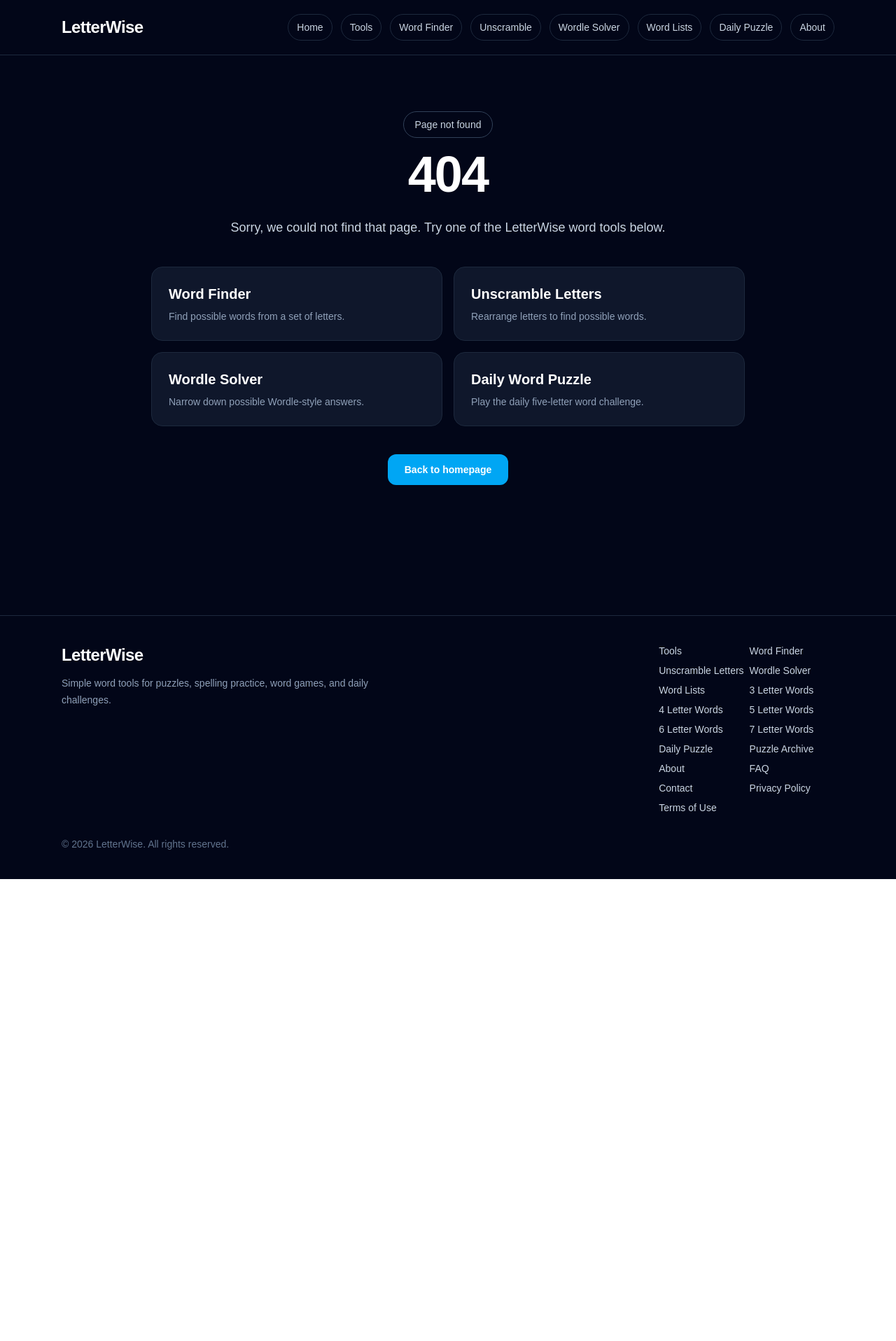
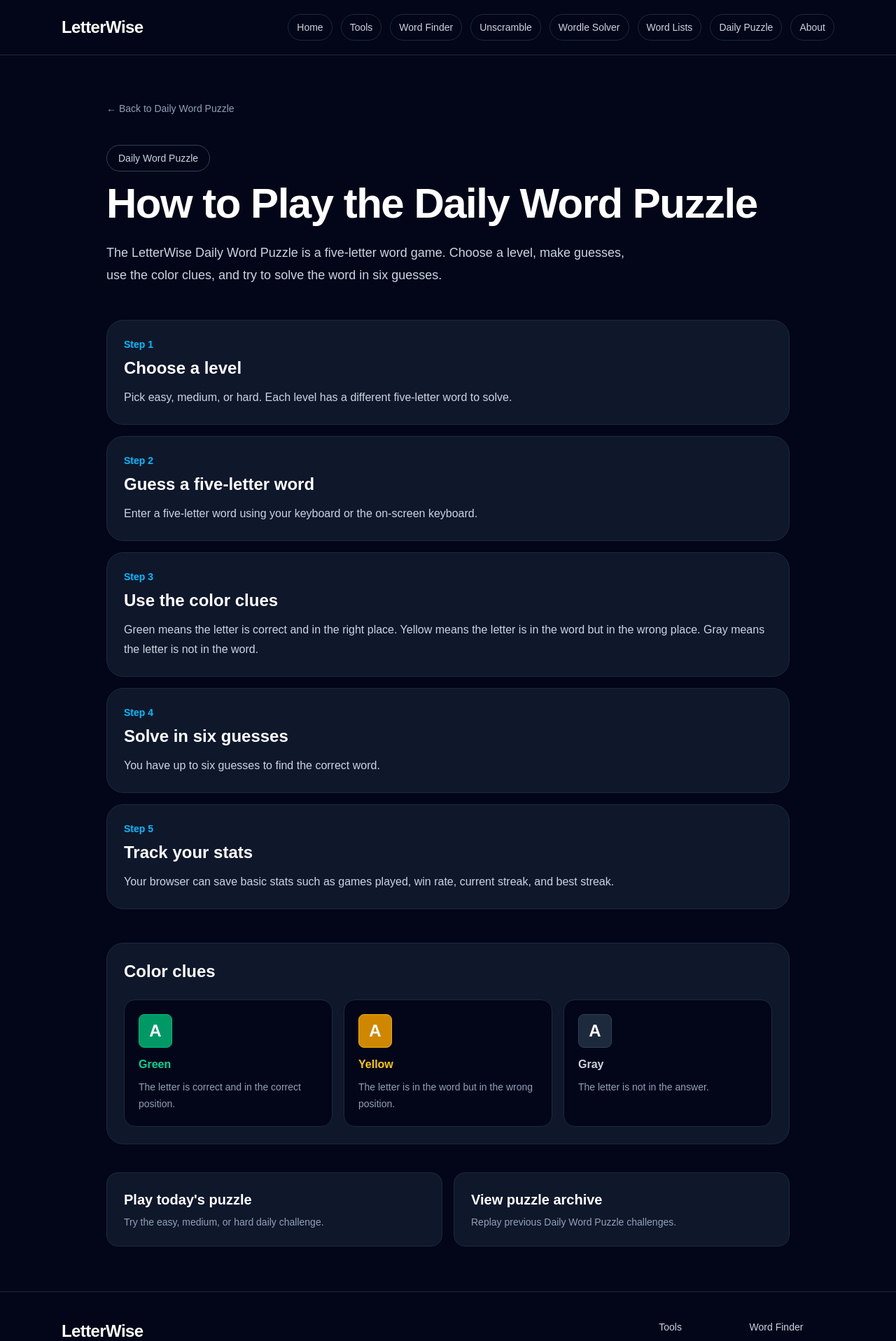
Before and after one commit to LetterWise/letterwise, a Next.js app: page /daily-word-puzzle/how-to-play in a window 1280 px wide. Before the commit this address had no page. Shown: the top 1916 px of the page at 70% size. Before the commit the page ends 1256 px from the top, so only its background shows below. Built offline with nearby package versions, Linux system fonts and the light colour scheme.

Commit message:
Add daily puzzle how to play page

```diff
--- /dev/null
+++ b/app/daily-word-puzzle/how-to-play/page.tsx
@@ -0,0 +1,141 @@
+export const metadata = {
+  title: "How to Play Daily Word Puzzle | LetterWise",
+  description:
+    "Learn how to play the LetterWise Daily Word Puzzle, including the rules, color clues, levels, guesses, stats, and archive puzzles.",
+};
+
+const steps = [
+  {
+    title: "Choose a level",
+    description:
+      "Pick easy, medium, or hard. Each level has a different five-letter word to solve.",
+  },
+  {
+    title: "Guess a five-letter word",
+    description:
+      "Enter a five-letter word using your keyboard or the on-screen keyboard.",
+  },
+  {
+    title: "Use the color clues",
+    description:
+      "Green means the letter is correct and in the right place. Yellow means the letter is in the word but in the wrong place. Gray means the letter is not in the word.",
+  },
+  {
+    title: "Solve in six guesses",
+    description:
+      "You have up to six guesses to find the correct word.",
+  },
+  {
+    title: "Track your stats",
+    description:
+      "Your browser can save basic stats such as games played, win rate, current streak, and best streak.",
+  },
+];
+
+export default function HowToPlayDailyWordPuzzlePage() {
+  return (
+    <main className="min-h-screen bg-slate-950 text-white">
+      <section className="mx-auto max-w-5xl px-6 py-16">
+        <a
+          href="/daily-word-puzzle"
+          className="text-sm text-slate-400 hover:text-white"
+        >
+          ← Back to Daily Word Puzzle
+        </a>
+
+        <div className="mt-10">
+          <p className="mb-4 inline-block rounded-full border border-slate-700 px-4 py-2 text-sm text-slate-300">
+            Daily Word Puzzle
+          </p>
+
+          <h1 className="text-4xl font-bold tracking-tight sm:text-6xl">
+            How to Play the Daily Word Puzzle
+          </h1>
+
+          <p className="mt-6 max-w-3xl text-lg leading-8 text-slate-300">
+            The LetterWise Daily Word Puzzle is a five-letter word game. Choose
+            a level, make guesses, use the color clues, and try to solve the
+            word in six guesses.
+          </p>
+        </div>
+
+        <section className="mt-12 grid gap-4">
+          {steps.map((step, index) => (
+            <div
+              key={step.title}
+              className="rounded-3xl border border-slate-800 bg-slate-900 p-6"
+            >
+              <p className="text-sm font-semibold text-sky-400">
+                Step {index + 1}
+              </p>
+
+              <h2 className="mt-2 text-2xl font-semibold">{step.title}</h2>
+
+              <p className="mt-3 leading-7 text-slate-300">
+                {step.description}
+              </p>
+            </div>
+          ))}
+        </section>
+
+        <section className="mt-12 rounded-3xl border border-slate-800 bg-slate-900 p-6">
+          <h2 className="text-2xl font-semibold">Color clues</h2>
+
+          <div className="mt-6 grid gap-4 sm:grid-cols-3">
+            <div className="rounded-2xl border border-slate-800 bg-slate-950 p-5">
+              <div className="mb-3 flex h-12 w-12 items-center justify-center rounded-lg border border-emerald-500 bg-emerald-600 text-2xl font-bold">
+                A
+              </div>
+              <h3 className="font-semibold text-emerald-400">Green</h3>
+              <p className="mt-2 text-sm leading-6 text-slate-400">
+                The letter is correct and in the correct position.
+              </p>
+            </div>
+
+            <div className="rounded-2xl border border-slate-800 bg-slate-950 p-5">
+              <div className="mb-3 flex h-12 w-12 items-center justify-center rounded-lg border border-yellow-500 bg-yellow-600 text-2xl font-bold">
+                A
+              </div>
+              <h3 className="font-semibold text-yellow-400">Yellow</h3>
+              <p className="mt-2 text-sm leading-6 text-slate-400">
+                The letter is in the word but in the wrong position.
+              </p>
+            </div>
+
+            <div className="rounded-2xl border border-slate-800 bg-slate-950 p-5">
+              <div className="mb-3 flex h-12 w-12 items-center justify-center rounded-lg border border-slate-700 bg-slate-800 text-2xl font-bold">
+                A
+              </div>
+              <h3 className="font-semibold text-slate-300">Gray</h3>
+              <p className="mt-2 text-sm leading-6 text-slate-400">
+                The letter is not in the answer.
+              </p>
+            </div>
+          </div>
+        </section>
+
+        <section className="mt-10 grid gap-4 sm:grid-cols-2">
+          <a
+            href="/daily-word-puzzle"
+            className="rounded-2xl border border-slate-800 bg-slate-900 p-6 hover:bg-slate-800"
+          >
+            <h2 className="text-xl font-semibold">Play today&apos;s puzzle</h2>
+            <p className="mt-2 text-sm text-slate-400">
+              Try the easy, medium, or hard daily challenge.
+            </p>
+          </a>
+
+          <a
+            href="/daily-word-puzzle/archive"
+            className="rounded-2xl border border-slate-800 bg-slate-900 p-6 hover:bg-slate-800"
+          >
+            <h2 className="text-xl font-semibold">View puzzle archive</h2>
+            <p className="mt-2 text-sm text-slate-400">
+              Replay previous Daily Word Puzzle challenges.
+            </p>
+          </a>
+        </section>
+      </section>
+    </main>
+  );
+}
--- a/app/sitemap.ts
+++ b/app/sitemap.ts
@@ -20,6 +20,7 @@ const staticPages = [
   "/6-letter-words",
   "/7-letter-words",
   "/daily-word-puzzle",
+  "/daily-word-puzzle/how-to-play",
   "/daily-word-puzzle/archive",
 ];
 
--- a/components/Footer.tsx
+++ b/components/Footer.tsx
@@ -12,6 +12,7 @@ const footerLinks = [
   { href: "/6-letter-words", label: "6 Letter Words" },
   { href: "/7-letter-words", label: "7 Letter Words" },
   { href: "/daily-word-puzzle", label: "Daily Puzzle" },
+  { href: "/daily-word-puzzle/how-to-play", label: "How to Play" },
   { href: "/daily-word-puzzle/archive", label: "Puzzle Archive" },
   { href: "/about", label: "About" },
   { href: "/faq", label: "FAQ" },
```
